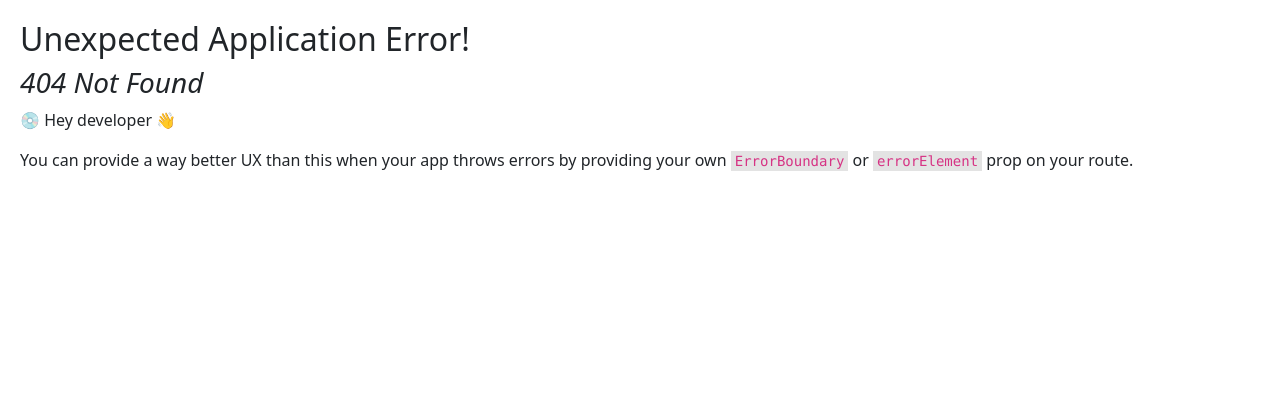
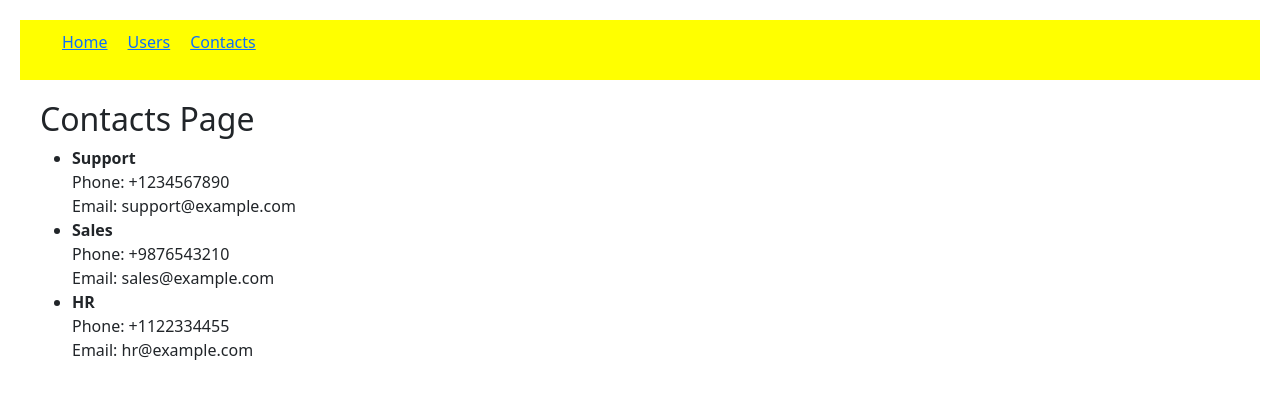
Before and after one commit to Asim925/React, a React (Vite) app in the folder ReactPractice/: page /contacts in a window 1280 px wide. Before the commit this address had no page. Shown: the top 398 px of the page. Built offline with nearby package versions, Linux system fonts and the light colour scheme.

Commit message:
Course Completed

```diff
--- a/ReactPractice/src/App.tsx
+++ b/ReactPractice/src/App.tsx
@@ -1,6 +1,7 @@
 // import ProductList from "./components/ProductList";
 
-import LoginStatus from "./components/login/LoginStatus.tsx";
+import { Outlet } from "react-router-dom";
+import Navbar from "./components/Routers chapter/Navbar.tsx";
 
 // form
 // import Form from "./components/Form";
@@ -481,7 +482,7 @@ function App() {
     //     <Login />
     //   </loginContext.Provider>
     <>
-      <LoginStatus />
+      <Navbar />
     </>
     // <Counter2 />
   );
--- /dev/null
+++ b/ReactPractice/src/components/Routers chapter/Contacts.tsx
@@ -0,0 +1,31 @@
+const Contacts = () => {
+  const contacts = [
+    {
+      id: 1,
+      name: "Support",
+      phone: "+1234567890",
+      email: "support@example.com",
+    },
+    { id: 2, name: "Sales", phone: "+9876543210", email: "sales@example.com" },
+    { id: 3, name: "HR", phone: "+1122334455", email: "hr@example.com" },
+  ];
+
+  return (
+    <div style={{ padding: "20px" }}>
+      <h2>Contacts Page</h2>
+      <ul>
+        {contacts.map((contact) => (
+          <li key={contact.id}>
+            <strong>{contact.name}</strong>
+            <br />
+            Phone: {contact.phone}
+            <br />
+            Email: {contact.email}
+          </li>
+        ))}
+      </ul>
+    </div>
+  );
+};
+
+export default Contacts;
--- a/ReactPractice/src/components/Routers chapter/Home.tsx
+++ b/ReactPractice/src/components/Routers chapter/Home.tsx
@@ -1,11 +1,16 @@
-import { Link } from "react-router-dom";
-
 const Home = () => {
   return (
-    <div>
-      <h1>ITS THE HOME PAGE</h1>
-
-      <Link to={"/users"}>Goto Users</Link>
+    <div style={{ padding: "20px" }}>
+      <h2>Welcome to the Home Page</h2>
+      <p>Here you'll find the latest news and updates about our website.</p>
+      <div>
+        <h3>Latest Articles</h3>
+        <ul>
+          <li>Understanding React Hooks: A Beginner's Guide</li>
+          <li>How to Build Responsive Websites with CSS Grid</li>
+          <li>JavaScript ES6 Features You Need to Know</li>
+        </ul>
+      </div>{" "}
     </div>
   );
 };
--- /dev/null
+++ b/ReactPractice/src/components/Routers chapter/Navbar.tsx
@@ -0,0 +1,24 @@
+import { Link, Outlet } from "react-router-dom";
+
+const Navbar = () => {
+  return (
+    <>
+      <nav style={{ padding: "10px", backgroundColor: "yellow" }}>
+        <ul style={{ display: "flex", listStyleType: "none", gap: "20px" }}>
+          <li>
+            <Link to="/">Home</Link>
+          </li>
+          <li>
+            <Link to="/users">Users</Link>
+          </li>
+          <li>
+            <Link to="/contacts">Contacts</Link>
+          </li>
+        </ul>
+      </nav>
+      <Outlet />
+    </>
+  );
+};
+
+export default Navbar;
--- a/ReactPractice/src/components/Routers chapter/Users.tsx
+++ b/ReactPractice/src/components/Routers chapter/Users.tsx
@@ -1,20 +1,20 @@
-import { Link } from "react-router-dom";
+const Users = () => {
+  const users = [
+    { id: 1, name: "John Doe", email: "john@example.com" },
+    { id: 2, name: "Jane Smith", email: "jane@example.com" },
+    { id: 3, name: "Michael Johnson", email: "michael@example.com" },
+  ];
 
-const Users = () => {
   return (
-    <div>
-      <ol>
-        <h1>
-          {" "}
-          <li>a</li>
-          <li>d</li>
-          <li>b</li>
-          <li>c</li>
-          <li>e</li>
-          <li>f</li>
-        </h1>
-      </ol>
-      <Link to={"/"}>Goto home page</Link>
+    <div style={{ padding: "20px" }}>
+      <h2>Users Page</h2>
+      <ul>
+        {users.map((user) => (
+          <li key={user.id}>
+            <strong>{user.name}</strong> - {user.email}
+          </li>
+        ))}
+      </ul>
     </div>
   );
 };
```
Also changed, not shown: ReactPractice/src/components/Routers chapter/routes.tsx (+11 -2 lines).
